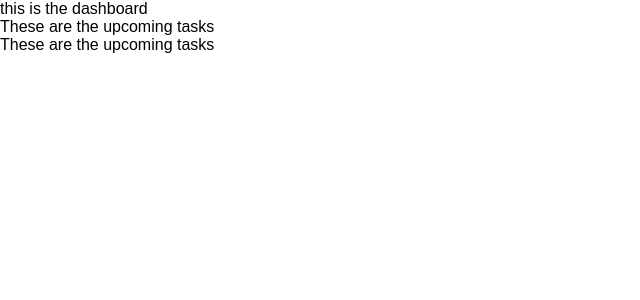
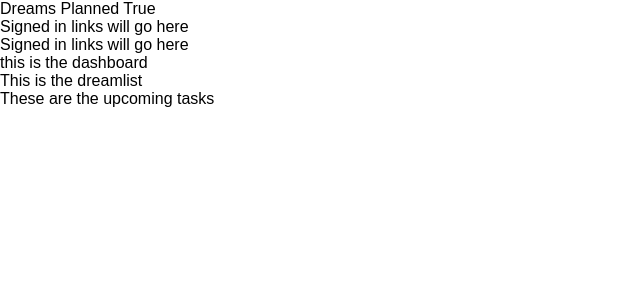
Before and after one commit to reneesarley/Dreams-Planned-True, a React app: page / in a window 1280 px wide. Shown: the top 300 px of the page, without its empty margins (0-640 px from the left). Built offline with nearby package versions, Linux system fonts and the light colour scheme.

Commit message:
add navigation components

```diff
--- a/src/App.js
+++ b/src/App.js
@@ -1,7 +1,7 @@
 import React, { Component } from 'react';
-import logo from './logo.svg';
 import {BrowserRouter, Route, Switch} from 'react-router-dom';
 import Dashboard from './components/dashboard/dashboard';
+import NavBar from './components/navigation/navBar';
 import './App.css';
 
 class App extends Component {
@@ -9,6 +9,7 @@ class App extends Component {
     return (
       <BrowserRouter>
         <div className="container">
+          <NavBar/>
           <Switch>
             <Route exact path='/' component={Dashboard}/>
           </Switch>
--- a/src/components/dashboard/dashboard.js
+++ b/src/components/dashboard/dashboard.js
@@ -1,12 +1,13 @@
 import React, { Component } from 'react';
 import UpcomingTasks from './upcomingtasks';
+import DreamList from './dreamlist';
 
 class Dashboard extends Component{
   render(){
     return(
       <div className='container'>
         this is the dashboard
-        <UpcomingTasks/>
+        <DreamList/>
         <UpcomingTasks/>
       </div>
 
--- a/src/components/dashboard/dreamlist.js
+++ b/src/components/dashboard/dreamlist.js
@@ -0,0 +1,10 @@
+import React from 'react';
+
+const DreamList = () => {
+  return(
+    <div>This is the dreamlist</div>
+  );
+
+}
+
+export default DreamList;
--- /dev/null
+++ b/src/components/navigation/navBar.js
@@ -0,0 +1,18 @@
+import React, { Component } from 'react';
+import SignedInLinks from './signedInLinks';
+import SignedOutLinks from './signedOutLinks';
+
+
+class NavBar extends Component {
+  render() {
+    return (
+        <div className="container">
+        Dreams Planned True
+          <SignedInLinks/>
+          <SignedOutLinks/>
+        </div>
+    );
+  }
+}
+
+export default NavBar;
--- /dev/null
+++ b/src/components/navigation/signedInLinks.js
@@ -0,0 +1,10 @@
+import React from 'react';
+
+const SignedInLinks = () => {
+  return(
+    <div>Signed in links will go here</div>
+  );
+
+}
+
+export default SignedInLinks;
--- /dev/null
+++ b/src/components/navigation/signedOutLinks.js
@@ -0,0 +1,10 @@
+import React from 'react';
+
+const SignedOutLinks = () => {
+  return(
+    <div>Signed in links will go here</div>
+  );
+
+}
+
+export default SignedOutLinks;
```
